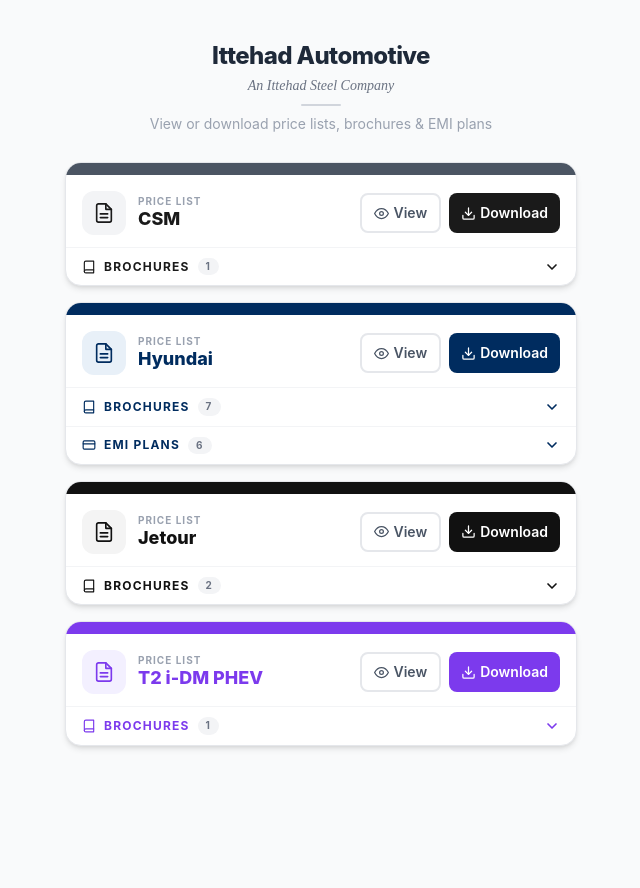
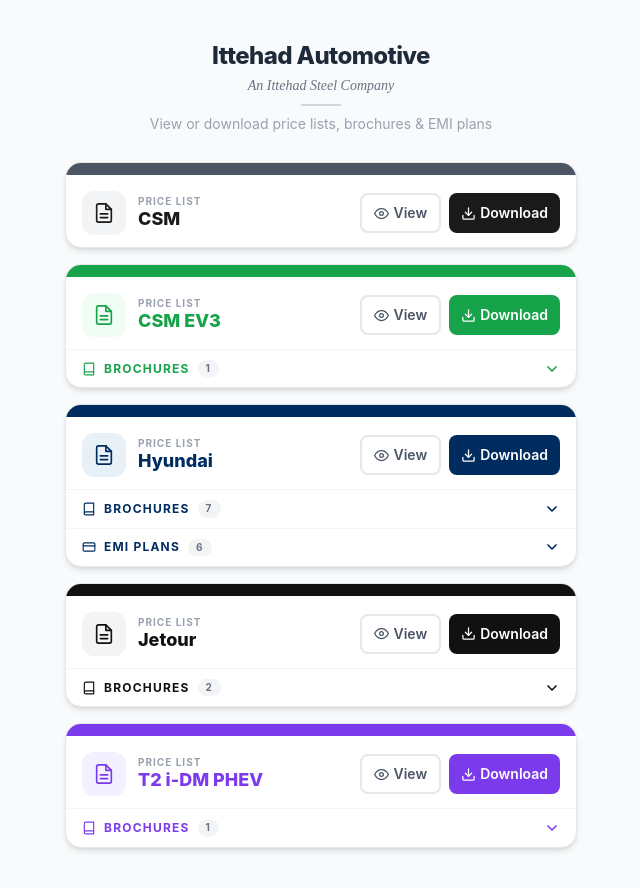
Before and after one commit to Rehanminhas03/ittehad-automotive, a Next.js app: page / in a window 1280 px wide. Shown: the whole page, without its empty margins (319-959 px from the left). Before the commit the page ends 800 px from the top, so only its background shows below. Built offline with nearby package versions, Linux system fonts and the light colour scheme.

Commit message:
Add CSM EV3 as separate section with price list and brochure

```diff
--- a/app/page.tsx
+++ b/app/page.tsx
@@ -26,6 +26,16 @@ const brands: Brand[] = [
     color: "#1a1a1a",
     stripColor: "#4b5563",
     iconBg: "#f3f4f6",
+    brochures: [],
+    emiPlans: [],
+  },
+  {
+    id: "ev3",
+    brand: "CSM EV3",
+    priceFile: "/ev3-pricelist.pdf",
+    color: "#16a34a",
+    stripColor: "#16a34a",
+    iconBg: "#f0fdf4",
     brochures: [
       { label: "EV3 Brochure", file: "/CSM-EV3-Brochure.pdf" },
     ],
```
Also changed, not shown: 1 other file (tests, documents, lock files or other folders).
